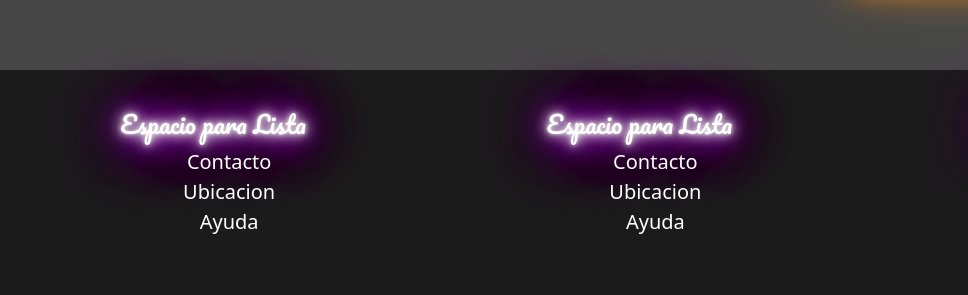
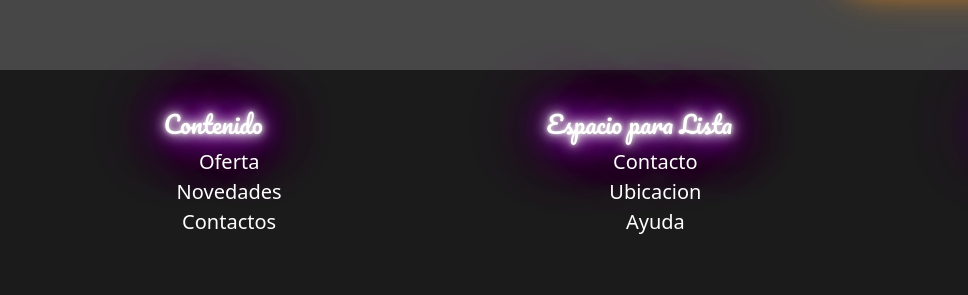
Before and after one commit to JamilNayguel/WebDesign, a plain HTML site: page flex.html in a window 1280 px wide. Shown: the part 4584-4879 px from the top of the page, 0-968 px from the left. Drawn offline with nearby package versions, Linux system fonts and the light colour scheme.

Commit message:
Final Update

```diff
--- a/flex.html
+++ b/flex.html
@@ -510,9 +510,9 @@
                           </p>
                             <div class="collapse" id="collapseExample17">
                                 <div class="card card-body espaciocop2">
-                                Central: Av. Amererica y Potosí <br>
+                                Central: Av. America y Potosí <br>
                                 Sucursal 1: Av. Aroma y Heroinas <br>
-                                Sucursal 1: Av. America y Potosí
+                                Sucursal 2: Av. America y Libertador
                                 </div>
                             <d/iv>
                         </div>
@@ -553,15 +553,14 @@
 
     </aside>
 
-
     <footer>
         <div class="contfot">
           <div class="fotlist">
-            <h4>Espacio para Lista</h4>
+            <h4>Contenido</h4>
             <ul>
-              <li><a href="#" class="hob2">Contacto</a></li>
-              <li><a href="#" class="hob2">Ubicacion</a></li>
-              <li><a href="#" class="hob2">Ayuda</a></li>
+              <li><a href="#oferta" class="hob2">Oferta</a></li>
+              <li><a href="#novedad" class="hob2">Novedades</a></li>
+              <li><a href="#contac" class="hob2">Contactos</a></li>
             </ul>
 
           </div>
```
